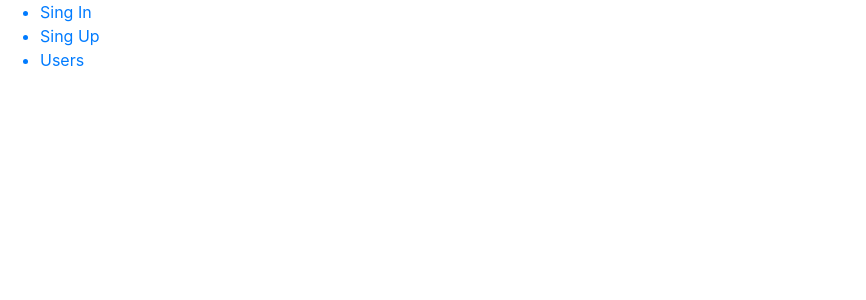
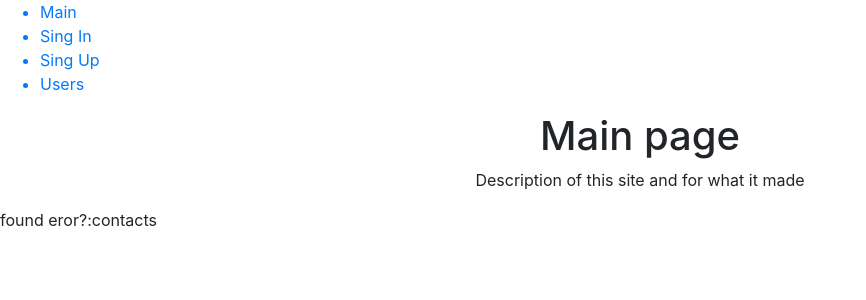
Before and after one commit to Chay23/react-app, a React (Create React App) app: page / in a window 1280 px wide. Shown: the top 300 px of the page, without its empty margins (0-866 px from the left). Built offline with nearby package versions, Linux system fonts and the light colour scheme.

Commit message:
Implement main component

```diff
--- a/src/components/Main/Main.js
+++ b/src/components/Main/Main.js
@@ -0,0 +1,13 @@
+import React from 'react'
+
+function Main(){
+    return(
+        <div>
+        <h1 style={{textAlign:"center"}}> Main page </h1>
+        <p style={{textAlign:"center"}}> Description of this site and for what it made</p>
+        <p>found eror?:contacts</p>
+        </div>
+    );
+}
+
+export default Main;
--- a/src/components/Nav/Nav.js
+++ b/src/components/Nav/Nav.js
@@ -6,6 +6,9 @@ function Nav(){
     return(
         <nav>
             <ul>
+                <Link to="/">
+                    <li>Main</li>
+                </Link>
                 <Link to="/login">
                     <li>Sing In</li>
                 </Link>
--- a/src/containers/App.js
+++ b/src/containers/App.js
@@ -8,9 +8,8 @@ import Nav from '../components/Nav/Nav';
 import Login from './Login/Login';
 import Registration from './Registration/Registration';
 import Users from '../components/Users/Users';
+import Main from '../components/Main/Main';
 
-
-const API_URL = 'http://localhost:8000';
 
 class App extends Component {
   state = {
@@ -29,7 +28,6 @@ class App extends Component {
   }
 
   componentDidMount(){
-    console.log("Token "+this.getCookie('token'))
     if(this.getCookie('token')){
       this.setState({token:this.getCookie('token')});
     }
@@ -80,6 +78,10 @@ class App extends Component {
       <Layout>
         <Nav/>
         <Route
+        path='/' exact
+        component={Main}
+        />
+        <Route
         path='/login'
         render={(props) => (<Login {...props} email={this.state.email} password={this.state.password} handleState={this.handleState} handleToken={this.handleToken}/>)}
         />
```
